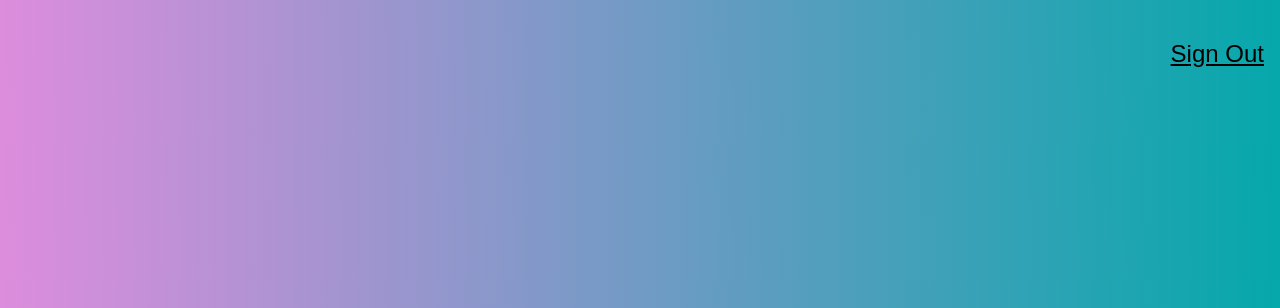
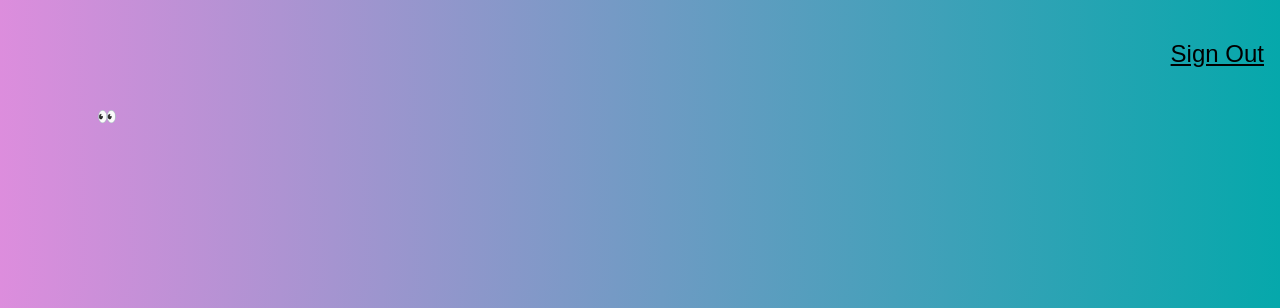
Before and after one commit to MMoronto/visage-id-cortex, a React (Create React App) app: page / in a window 1280 px wide. Shown: the top 308 px of the page. Built offline with nearby package versions, Linux system fonts and the light colour scheme.

Commit message:
import tilt from react-parallax-tilt library for applying animated effect to our logo

```diff
--- a/package.json
+++ b/package.json
@@ -8,6 +8,7 @@
     "@testing-library/user-event": "^12.1.10",
     "react": "^17.0.2",
     "react-dom": "^17.0.2",
+    "react-parallax-tilt": "^1.5.54",
     "react-scripts": "4.0.3",
     "tachyons": "^4.12.0",
     "web-vitals": "^1.0.1"
--- a/src/components/Logo/Logo.js
+++ b/src/components/Logo/Logo.js
@@ -1,9 +1,12 @@
 import React from 'react';
+import Tilt from 'react-parallax-tilt';
 
 const Logo = () => {
 	return (
 		<div className='ma4 mt0'>
-
+			<Tilt className="Tilt" options={{ max : 25 }} style={{ height: 150, width: 150 }} >
+				<div className="Tilt-inner"> 👀 </div>
+			</Tilt>
 		</div>
 	);
 }
```
Also changed, not shown: 2 other files (tests, documents, lock files or other folders).
